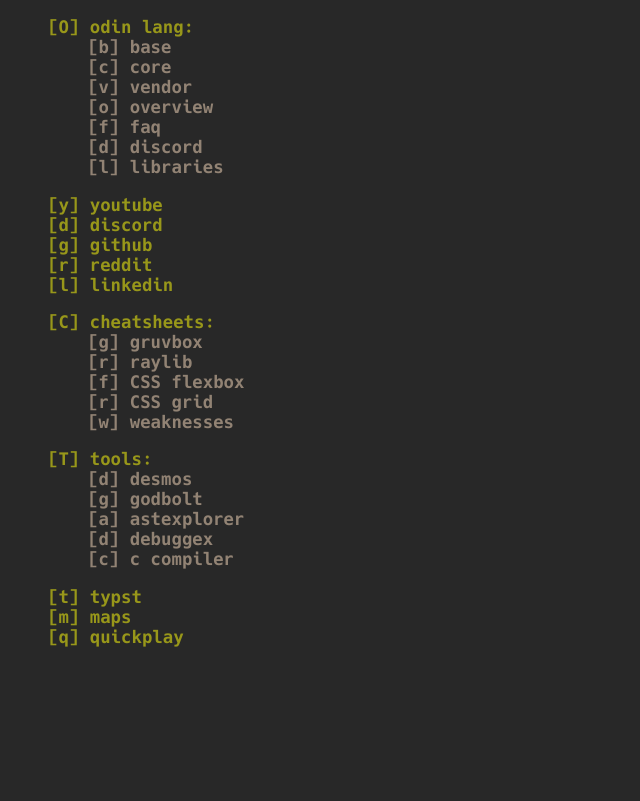
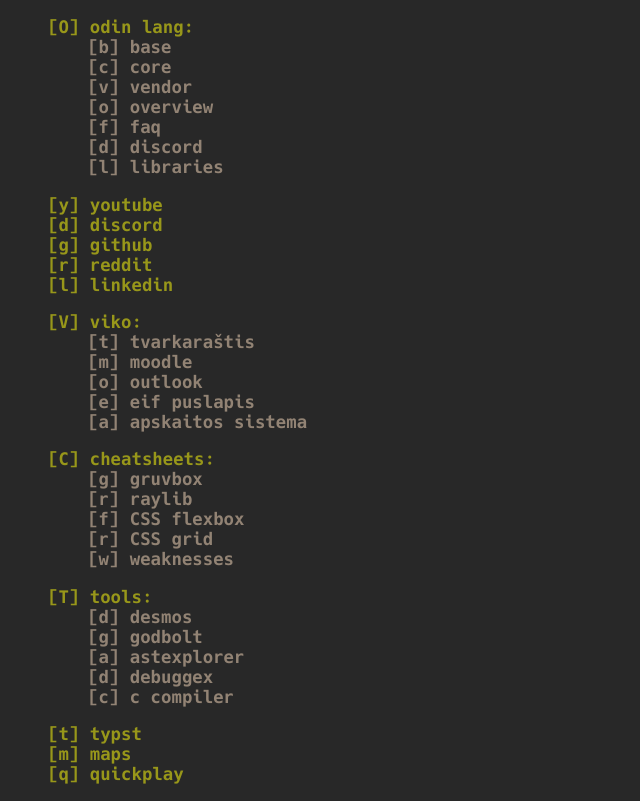
Before and after one commit to Up05/dead-simple-startpage, a plain HTML site: page index.html in a window 1280 px wide. Shown: the whole page, without its empty margins (0-640 px from the left). Drawn offline with Linux system fonts and the light colour scheme.

Commit message:
Personal college links

```diff
--- a/index.html
+++ b/index.html
@@ -66,6 +66,18 @@
             <li><a class="g" href="https://github.com/Up05?tab=repositories">[g] github</a></li>
             <li><a class="r" href="https://reddit.com">[r] reddit</a></li>
             <li><a class="l" href="https://linkedin.com">[l] linkedin</a></li>
+        </ul>
+
+        <ul>
+            <li class="V"> <a>[V] viko:</a>
+                <ul >
+                    <li><a class="t" href="https://vikoeif.edupage.org/timetable/view.php?class=-906">[t] tvarkaraštis</a></li>
+                    <li><a class="m" href="https://vma2023.viko.lt/login/index.php">[m] moodle</a></li>
+                    <li><a class="o" href="https://outlook.office.com/mail/?realm=ad.viko.lt&login_hint=s057583@ad.viko.lt">[o] outlook</a></li>
+                    <li><a class="e" href="https://eif.viko.lt/">[e] eif puslapis</a></li>
+                    <li><a class="a" href="https://web.liemsis.lt/vkis/stp_prisijungimas">[a] apskaitos sistema</a></li>
+                </ul>
+            </li>
         </ul>
 
         <ul>
```
